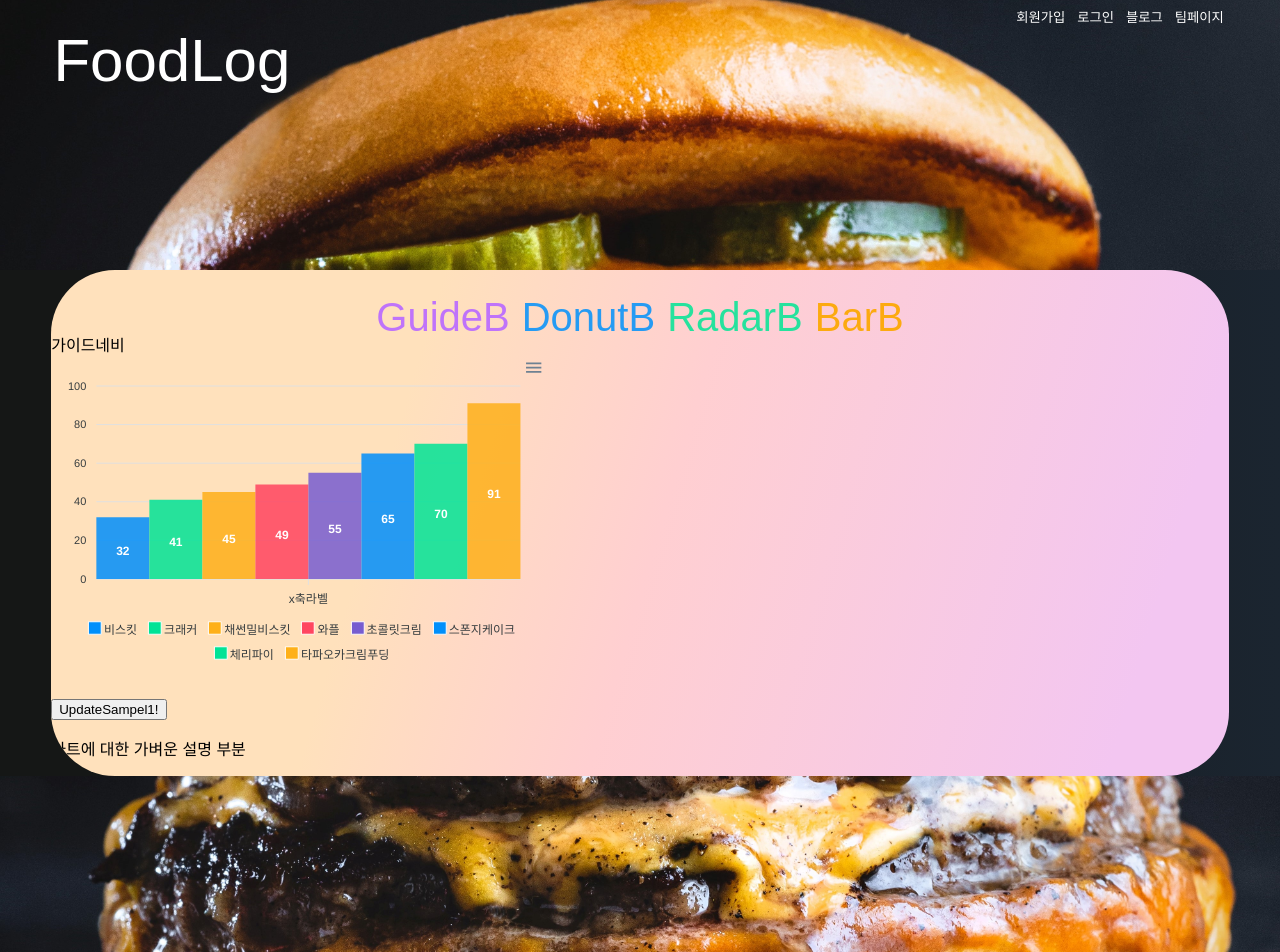
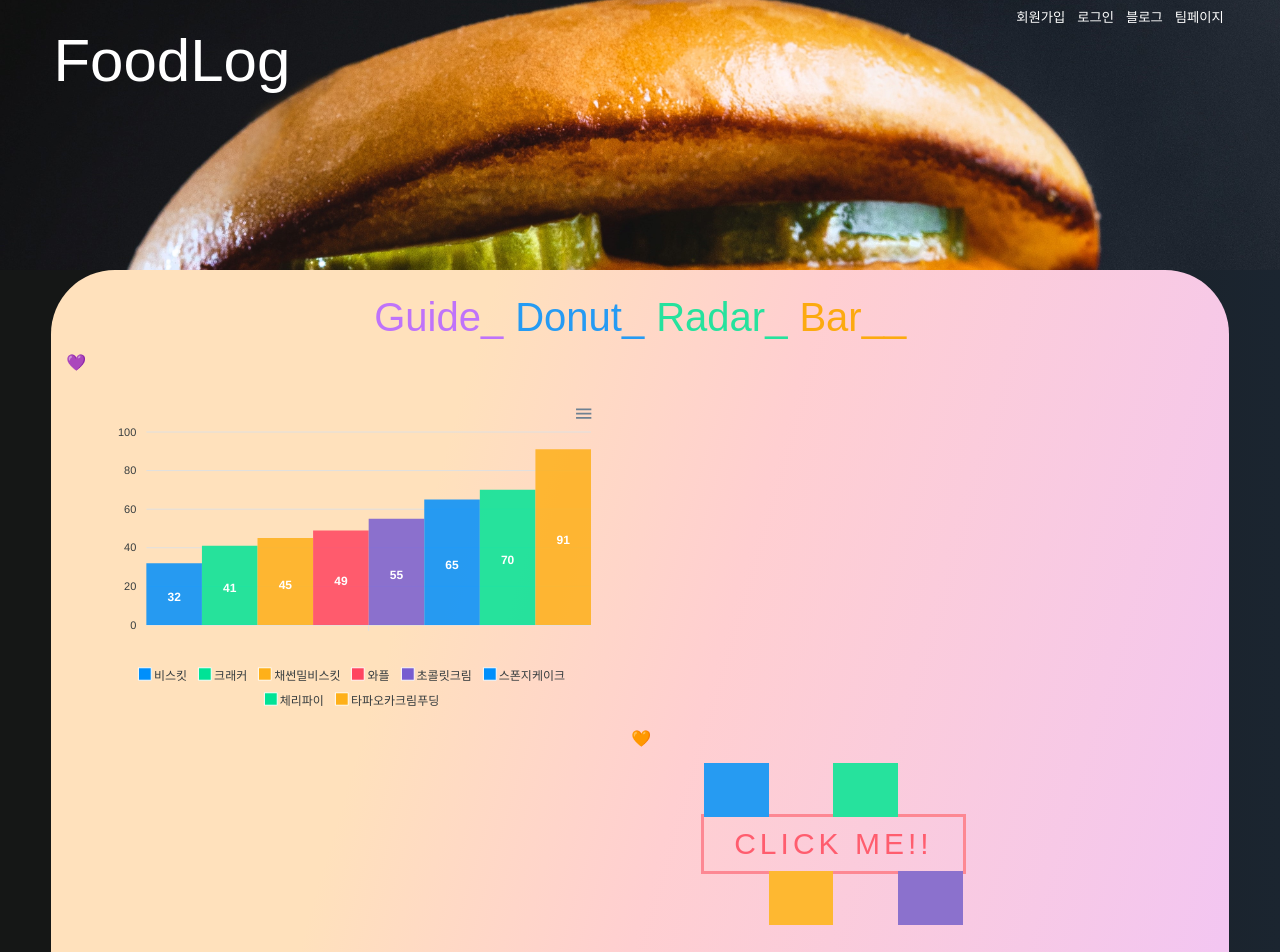
Before and after one commit to jjs0211/EliceWebProject2, a React (Create React App) app in the folder front/: page /graph in a window 1280 px wide. Shown: the top 952 px of the page. Built offline with nearby package versions, Linux system fonts and the light colour scheme; no server answers.

Commit message:
[FEAT] Guide Page css edit

```diff
--- a/front/src/components/graph/Apex/Bubble.jsx
+++ b/front/src/components/graph/Apex/Bubble.jsx
@@ -65,9 +65,7 @@ class Bubble extends Component {
               fill: {
                   opacity: 0.8
               },
-              title: {
-                  text: '음식 카테고리에 따른 두 영양 성분 상대 비교'
-              },
+
               xaxis: {
                   tickAmount: 12,
                   type: 'category',
--- /dev/null
+++ b/front/src/components/graph/Apex/Sampel.css
@@ -0,0 +1,111 @@
+/* General Style */
+
+/* BTN Style */
+.appCH {
+  padding:0px 50px 10px 50px;
+}
+
+.BTN {
+  position: relative;
+  font-size: 30px;
+  padding: 10px 30px;
+  border: 3px solid rgb(253, 136, 147);
+  text-transform: uppercase;
+  letter-spacing: 4px;
+  background-color: transparent;
+  color: rgb(255,
+      93,
+      110);
+}
+
+.BTN:focus {
+  outline: none;
+}
+
+.BTN::before,
+.BTN::after {
+  position: absolute;
+  content: '';
+  width: 25%;
+  height: 100%;
+  z-index: 1;
+  transition: transform 0.3s;
+}
+
+/* Red */
+.BTN::before {
+  top: 0;
+  left: 0;
+  background-color: rgb(38,
+    155,
+    242);
+  transform: translateY(-100%);
+}
+
+/* Orange */
+.BTN::after {
+  top: 0;
+  left: 25%;
+  background: rgb(254,
+    184,
+    49);
+  transform: translateY(100%);
+}
+
+/* Dummy shape to make use of
+before and after pseudo element
+and add background color*/
+.shape {
+  position: absolute;
+  top: 0;
+  left: 0;
+  width: 100%;
+  height: 100%;
+  background-color: none;
+  z-index: 0;
+}
+
+.shape::before,
+.shape::after {
+  position: absolute;
+  content: '';
+  width: 25%;
+  height: 100%;
+  transition: transform 0.3s;
+}
+
+/* Green */
+.shape::before {
+  top: 0;
+  left: 50%;
+  background-color: rgb(38,
+    226,
+    157);
+  transform: translateY(-100%);
+}
+
+/* Purple */
+.shape::after {
+  top: 0;
+  left: 75%;
+  background-color: rgb(139,
+    113,
+    205);
+  transform: translateY(100%);
+}
+
+/* Hover Effect */
+.BTN:hover::before,
+.BTN:hover::after,
+.BTN:hover .shape::before,
+.BTN:hover .shape::after {
+  transform: translateY(0%);
+}
+
+.MiddleGN {
+  padding: 0 10px 0 530px;
+}
+
+.rowClick {
+    padding: 50px 0 50px 600px;
+}
--- a/front/src/components/graph/Apex/Sample.jsx
+++ b/front/src/components/graph/Apex/Sample.jsx
@@ -1,6 +1,6 @@
 import React, { Component } from "react";
 import Chart from "react-apexcharts";
-
+import './Sampel.css'
 class Sample1 extends Component {
   constructor(props) {
     super(props);
@@ -28,7 +28,7 @@ class Sample1 extends Component {
 
         xaxis: {
         //   categories: ['비스킷', '크래커', '채썬밀비스킷', '와플', '초콜릿크림','스폰지케이크','체리파이','타파오카크림푸딩']
-            categories: ['x축라벨']
+            categories: ['']
             },
 
         legend: {
@@ -98,8 +98,8 @@ class Sample1 extends Component {
 
   render() {
     return (
-        <div className="app">
-            <div className="row">
+        <div className="appCH">
+            <div className="rowChar">
                 <div className="upBarChrat">
                     <Chart
                     options={this.state.optionsUpBar}
@@ -110,10 +110,13 @@ class Sample1 extends Component {
                     />
                 </div>
              </div>
-
-            <div className="row">
-                <p className="col">
-                    <button onClick={this.updateCharts}>UpdateSampel1!</button>
+            <div className="MiddleGN">🧡</div>
+            <div className="rowClick">
+                <p className="colClick">
+                    <button onClick={this.updateCharts} className="BTN">
+                      <span className="shape"></span>
+                      Click ME!!
+                    </button>
                 </p>
             </div>
       </div>
--- a/front/src/components/graph/MainNav/MainNav2.jsx
+++ b/front/src/components/graph/MainNav/MainNav2.jsx
@@ -60,16 +60,16 @@ const MainNav2 = () => {
     <div className='MainNav' >
       <div className='MainNavButton'>
         <div className='MainNavGlass1'>
-          <Guide title="GuideB" onChangeMode={() => {
+          <Guide title="Guide_" onChangeMode={() => {
             setMode((mode) => 'GUIDE');
           }}></Guide>
-          <Donut title="DonutB" onChangeMode={() => {
+          <Donut title="Donut_" onChangeMode={() => {
             setMode((mode) => 'DONUT');
           }}></Donut>
-          <Radar title="RadarB" onChangeMode={() => {
+          <Radar title="Radar_" onChangeMode={() => {
             setMode((mode) => 'RADAR');
           }}></Radar>
-          <Bar title="BarB" onChangeMode={() => {
+          <Bar title="Bar__" onChangeMode={() => {
             setMode((mode) => 'BAR');
           }}></Bar>
         </div>
--- a/front/src/components/graph/MainNav/NavSelect/GuideNav.jsx
+++ b/front/src/components/graph/MainNav/NavSelect/GuideNav.jsx
@@ -1,29 +1,18 @@
-import React, { useState, useEffect } from 'react'
-import * as Api from '../../../../api';
-import axios from "axios";
+import React from 'react'
 import Sample1 from '../../Apex/Sample';
-import qs from 'qs';
+import Bubble from './../../Apex/Bubble';
+import './NavSelect.css'
 
 const GuideNav = () => {
 
-  const [categories, setCategories] = useState("")  // sidebar에 보여질 선택지들
-  useEffect(() => {
-
-
-    const params = {food :'rice'};
-    axios.get(`http://localhost:5001/nutrients?${qs.stringify(params)}`)
-    .then((res) => {
-    });
-
-  }, [])
-
-
   return (
-    <div>
-      <span>가이드네비</span>
+    <div className='content'>
+      <div className='TopSpace'>💜</div>
       <Sample1 />
-      <p data = {categories}>차트에 대한 가벼운 설명 부분 {categories}</p>
-
+      <div className='MidSpace'>💚</div>
+      <div>
+      <Bubble></Bubble>
+      </div>
     </div>
   )
 }
--- a/front/src/components/graph/MainNav/NavSelect/NavSelect.css
+++ b/front/src/components/graph/MainNav/NavSelect/NavSelect.css
@@ -1,7 +1,7 @@
 .content {
   display: flex;
   flex: 1;
-  flex-direction: row;
+  flex-direction: column;
 }
 
 .Aside {
@@ -17,3 +17,11 @@
   justify-content: center;
       padding-top: 4rem;
 }
+
+.TopSpace {
+  padding: 20px 0 30px 15px;
+}
+
+.MidSpace {
+  padding:50px 0 10px 1000px;
+}
```
